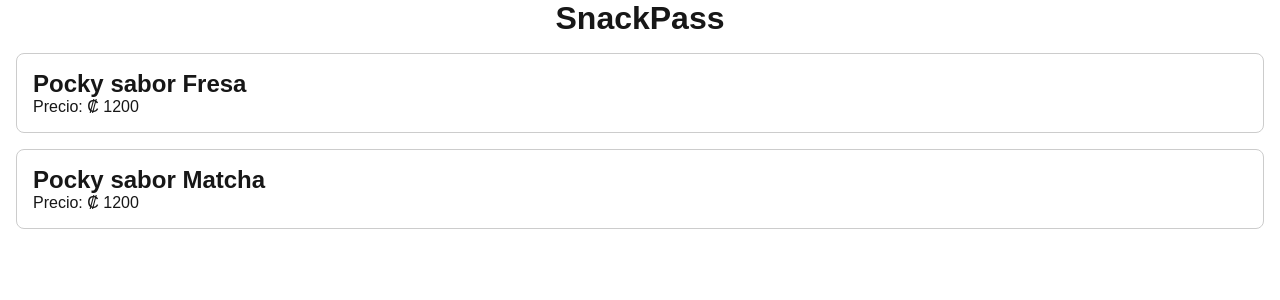
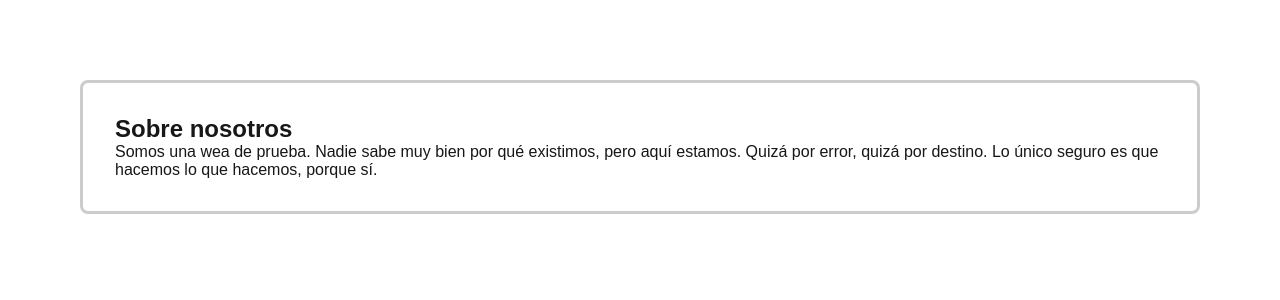
Before and after one commit to castrovca/primer-proyecto, a Next.js app: page / in a window 1280 px wide. Shown: the top 300 px of the page. Built offline with nearby package versions, Linux system fonts and the light colour scheme.

Commit message:
cambios y agrego una página a la app

```diff
--- a/src/app/page.js
+++ b/src/app/page.js
@@ -1,11 +1,13 @@
 import Image from "next/image";
 import styles from "./page.module.css";
 
-function FichaDeProducto(props) {
+function Frase(props) {
+
+
   return (
-    <div style= {{border: '1px solid #ccc', padding: '16px', margin: '16px', borderRadius: '8px'}}>
+    <div style= {{border: '3px solid #ccc', padding: '32px', margin: '80px', borderRadius: '8px'}}>
       <h2>{props.titulo}</h2>
-      <p>Precio: ₡ {props.precio}</p>
+      <p>Somos una wea de prueba. Nadie sabe muy bien por qué existimos, pero aquí estamos. Quizá por error, quizá por destino. Lo único seguro es que hacemos lo que hacemos, porque sí.</p>
     </div>
   );
 }
@@ -13,10 +15,7 @@
 export default function Home() {
   return (
     <main>
-      <h1><center>SnackPass</center></h1>
-
-      <FichaDeProducto titulo="Pocky sabor Fresa" precio="1200" />
-      <FichaDeProducto titulo="Pocky sabor Matcha" precio="1200" />
+      <Frase titulo="Sobre nosotros"/>
     </main>
   );
 }
```
Also changed, not shown: src/app/acerca/page.js (added, +9 -0 lines).
